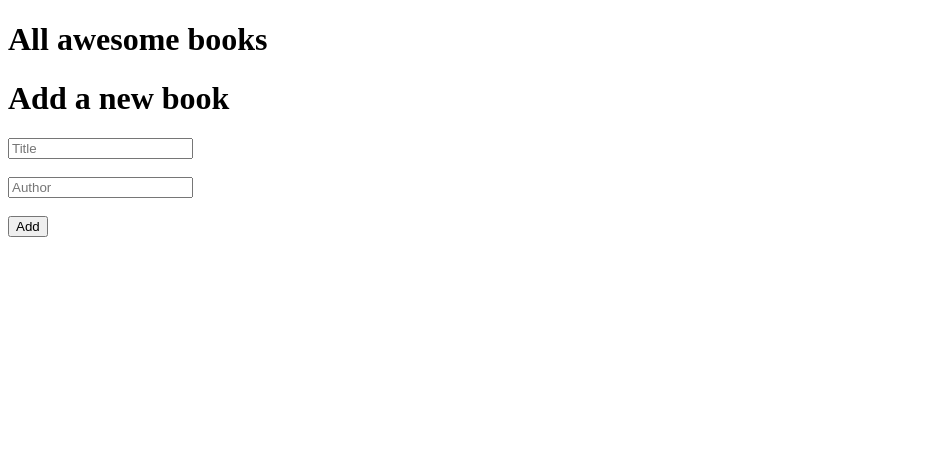
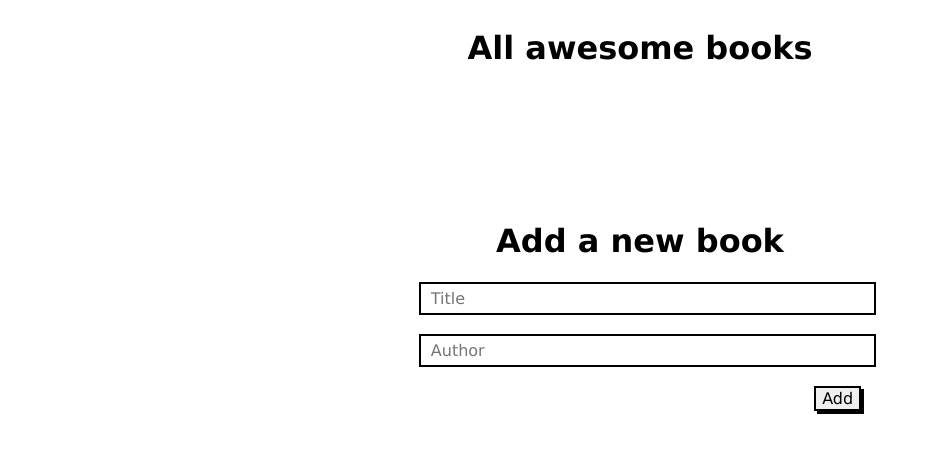
Before and after one commit to myaserkhan/Awesome-Books-App, a website: page index.html in a window 1280 px wide. Shown: the whole page, without its empty margins (0-931 px from the left). Drawn offline with Linux system fonts and the light colour scheme; a web font is replaced by a local one.

Commit message:
Add CSS styles to the application

```diff
--- a/style.css
+++ b/style.css
@@ -1,7 +1,61 @@
+* {
+  font-family: "NoyhRW01-Medium", Verdana;
+}
+
 .container ul {
-  padding: 0;
+  display: flex;
+  flex-direction: column;
+  gap: 5px;
+  padding: 10px 20px;
+  width: 50%;
 }
 
 .container ul li {
+  display: flex;
+  justify-content: space-between;
+  align-items: center;
   list-style: none;
 }
+
+.effacer {
+  height: 35px;
+  margin: 0;
+}
+
+.container {
+  display: flex;
+  flex-direction: column;
+  gap: 30px;
+  align-items: center;
+}
+
+form {
+  width: 35%;
+}
+
+input {
+  font-size: medium;
+  width: 98%;
+  border: 2px solid black;
+  padding: 5px 10px;
+}
+
+button {
+  font-size: medium;
+  float:right;
+  border:solid 2px black;
+  box-shadow: 3px 3px 0 0;
+}
+
+button:hover {
+  cursor: pointer;
+  box-shadow: 5px 5px 0 0;
+}
+
+form h1 {
+  text-align: center;
+}
+
+.li-book {
+
+}
```
